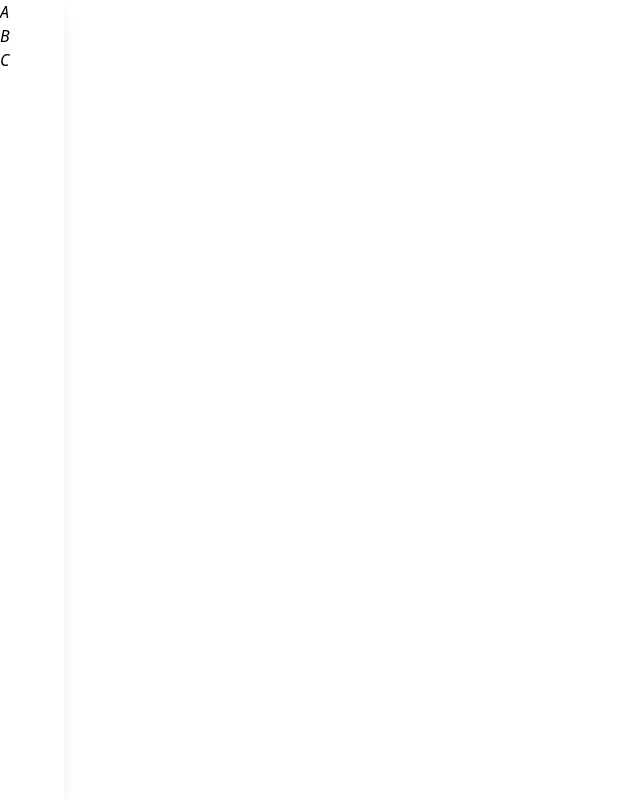
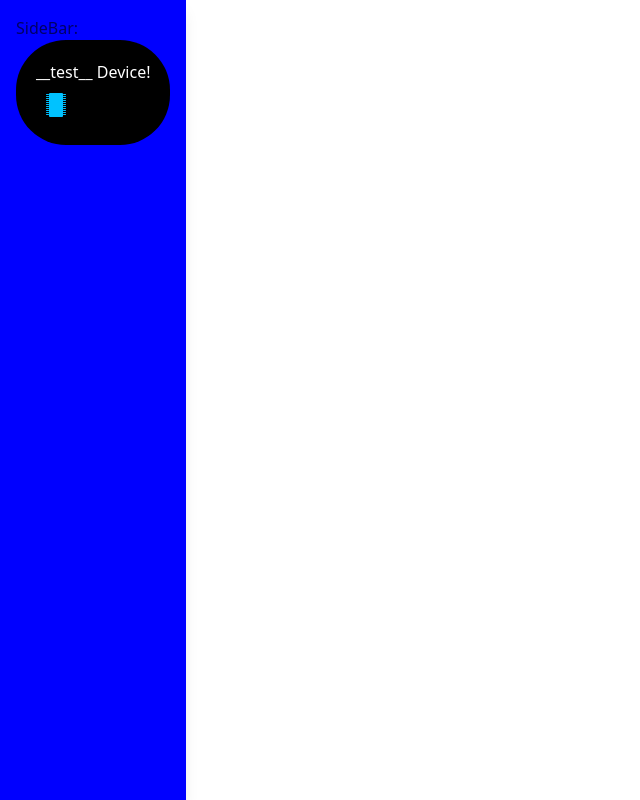
Before and after one commit to ActuallyHappening/The-WildStar-Project, a React (Vite) app in the folder IOT Integration Code/Web Dev/Basic Interface/Basic IOT Interface/: page / in a window 1280 px wide. Shown: the whole page, without its empty margins (0-640 px from the left). Built offline with nearby package versions, Linux system fonts and the light colour scheme.

Commit message:
About to implement personal API

```diff
--- a/IOT Integration Code/Web Dev/Basic Interface/Basic IOT Interface/package.json
+++ b/IOT Integration Code/Web Dev/Basic Interface/Basic IOT Interface/package.json
@@ -9,7 +9,8 @@
     },
     "dependencies": {
         "react": "^18.0.0",
-        "react-dom": "^18.0.0"
+        "react-dom": "^18.0.0",
+        "react-svg": "^15.0.1"
     },
     "devDependencies": {
         "@types/react": "^18.0.0",
--- a/IOT Integration Code/Web Dev/Basic Interface/Basic IOT Interface/src/App.tsx
+++ b/IOT Integration Code/Web Dev/Basic Interface/Basic IOT Interface/src/App.tsx
@@ -8,7 +8,7 @@ function App() {
   return (
     <div className="flex">
       <SideBar>
-        {/* <Device __meta__={{ from: "discord" }} info={{ deviceName: "__test__" }} /> */}
+        <Device __meta__={{ from: "discord" }} info={{ deviceName: "__test__" }} />
       </SideBar>
     </div >
   )
--- a/IOT Integration Code/Web Dev/Basic Interface/Basic IOT Interface/src/components/Device.tsx
+++ b/IOT Integration Code/Web Dev/Basic Interface/Basic IOT Interface/src/components/Device.tsx
@@ -1,13 +1,18 @@
 import React from 'react'
+import { ReactSVG } from 'react-svg'
+import BasicBoardDiagram from '../static/images/Basic Board Diagram.svg'
 
 const Device = ({
   __meta__,//: { [from: string]: string } | null,
   info,
 }) => {
   return (
-    <div className='rounded-sm'><h1>
-      {info.deviceName}
-    </h1></div>
+    <div className='rounded-[50px] p-5 text-white bg-black'>
+      <h1>
+        {info.deviceName} Device!
+      </h1>
+      <ReactSVG src={BasicBoardDiagram} />
+    </div>
   )
 }
 
--- a/IOT Integration Code/Web Dev/Basic Interface/Basic IOT Interface/src/components/Layout/SideBar.tsx
+++ b/IOT Integration Code/Web Dev/Basic Interface/Basic IOT Interface/src/components/Layout/SideBar.tsx
@@ -1,13 +1,10 @@
 import React from 'react'
 
-const SideBar = (/* { children } */) => {
+const SideBar = ({ children }) => {
   return (
-    <div className='fixed top-0 left-0 h-screen w-16 m-0 flex flex-col shadow-lg bg-primary text-secondary'>
-      {/* <h1>SideBar:</h1> */}
-      {/* {children} */}
-      <i>A</i>
-      <i>B</i>
-      <i>C</i>
+    <div className='fixed top-0 left-0 h-screen p-4 m-0 flex flex-col shadow-lg bg-primary text-secondary'>
+      <h1>SideBar:</h1>
+      {children}
     </div>
   )
 }
--- a/IOT Integration Code/Web Dev/Basic Interface/Basic IOT Interface/tailwind.config.js
+++ b/IOT Integration Code/Web Dev/Basic Interface/Basic IOT Interface/tailwind.config.js
@@ -1,7 +1,12 @@
 // tailwind.config.js
 module.exports = {
     theme: {
-        extend: {},
+        extend: {
+            colors: {
+                primary: '#0000FF',
+                secondary: '#000066',
+            }
+        },
     },
     variants: {},
     plugins: [],
```
Also changed, not shown: IOT Integration Code/Web Dev/Basic Interface/Basic IOT Interface/src/static/images/Basic Board Diagram.svg (added), 1 other file (tests, documents, lock files or other folders).
